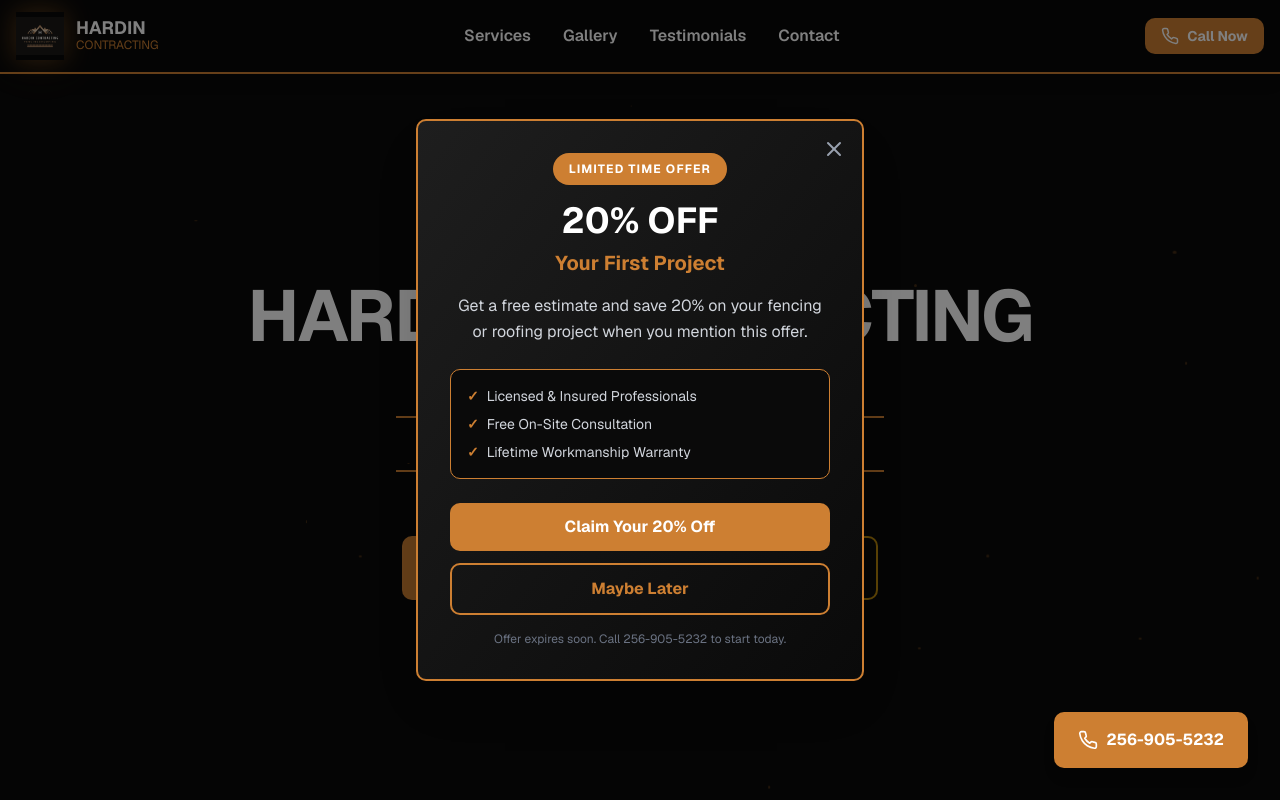
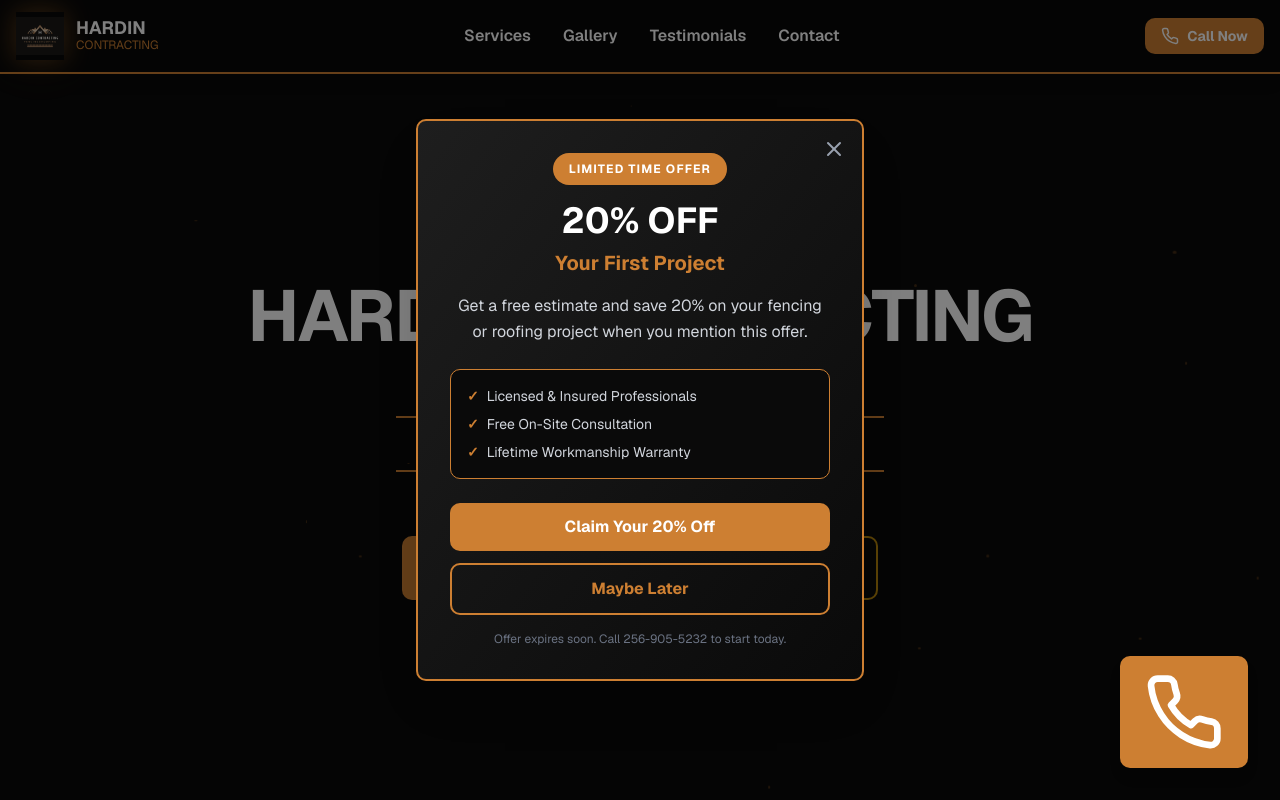
Before and after one commit to davisbryan595-lang/Hardin-Contracting, a Next.js app: page / in a window 1280 px wide. Shown: the top 800 px of the page. Built offline with nearby package versions, Linux system fonts and the light colour scheme.

Commit message:
completionId: cgen-b8b31e5a6cd14803bf66e4c00a665054
cgen-b8b31e5a6cd14803bf66e4c00a665054

```diff
--- a/app/page.tsx
+++ b/app/page.tsx
@@ -69,10 +69,10 @@ export default function HardinContracting() {
       {/* Fixed Call Button */}
       <button
         onClick={openPhone}
-        className="fixed bottom-8 right-8 z-50 bg-[#CD7F32] hover:bg-[#B8860B] text-white font-bold py-4 px-6 rounded-lg transition-all shadow-lg hover:shadow-2xl flex items-center gap-2 group"
+        className="fixed bottom-6 right-4 sm:bottom-8 sm:right-8 z-50 bg-[#CD7F32] hover:bg-[#B8860B] text-white font-bold py-3 px-4 sm:py-4 sm:px-6 rounded-lg transition-all shadow-lg hover:shadow-2xl flex items-center gap-2 group"
       >
-        <Phone size={20} className="group-hover:scale-110 transition-transform" />
-        <span className="hidden sm:inline">256-905-5232</span>
+        <Phone size={16} className="sm:size-20 group-hover:scale-110 transition-transform" />
+        <span className="hidden xs:inline text-sm sm:text-base">256-905-5232</span>
       </button>
 
       {/* ===== 1. HERO SECTION ===== */}
```
